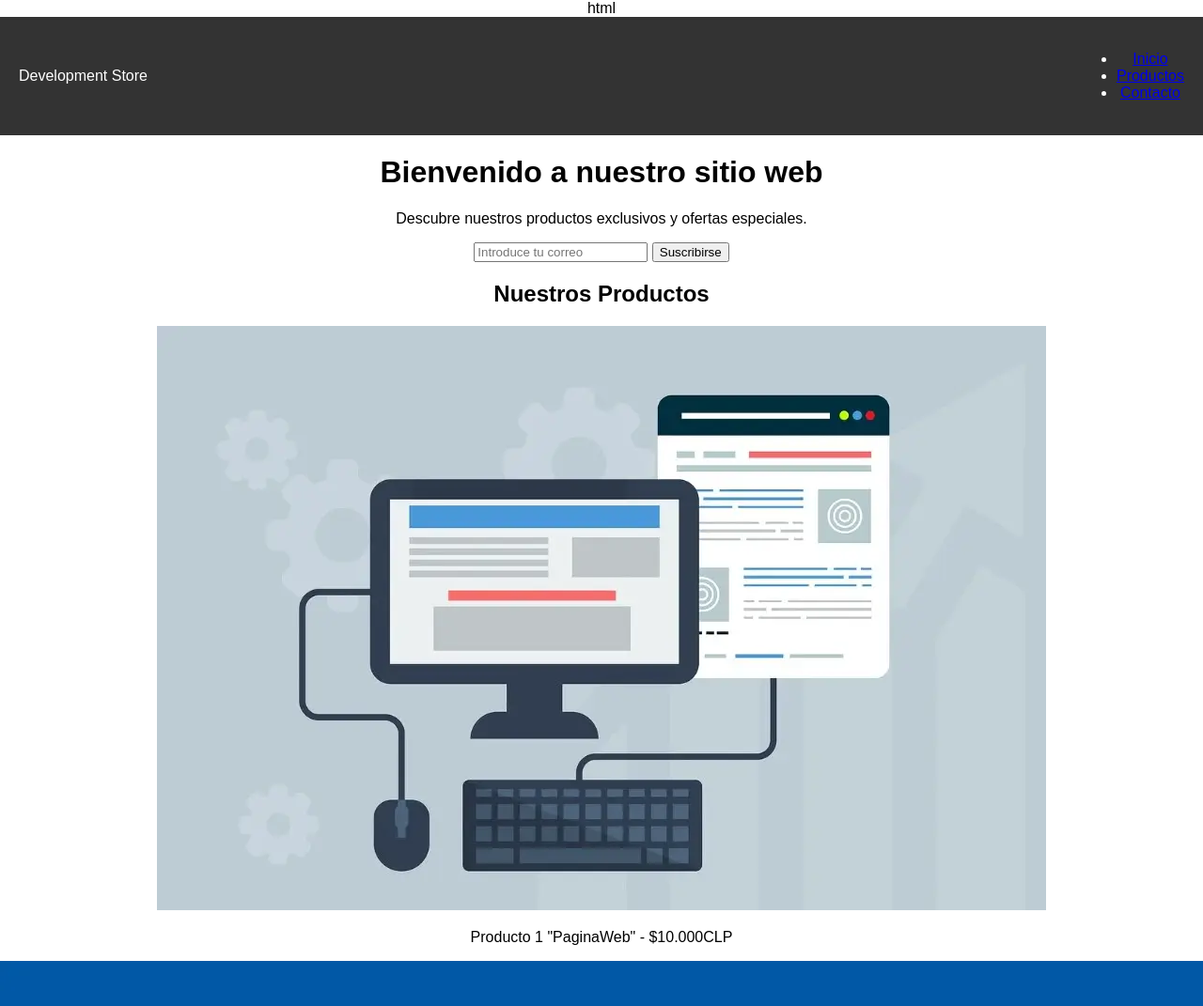
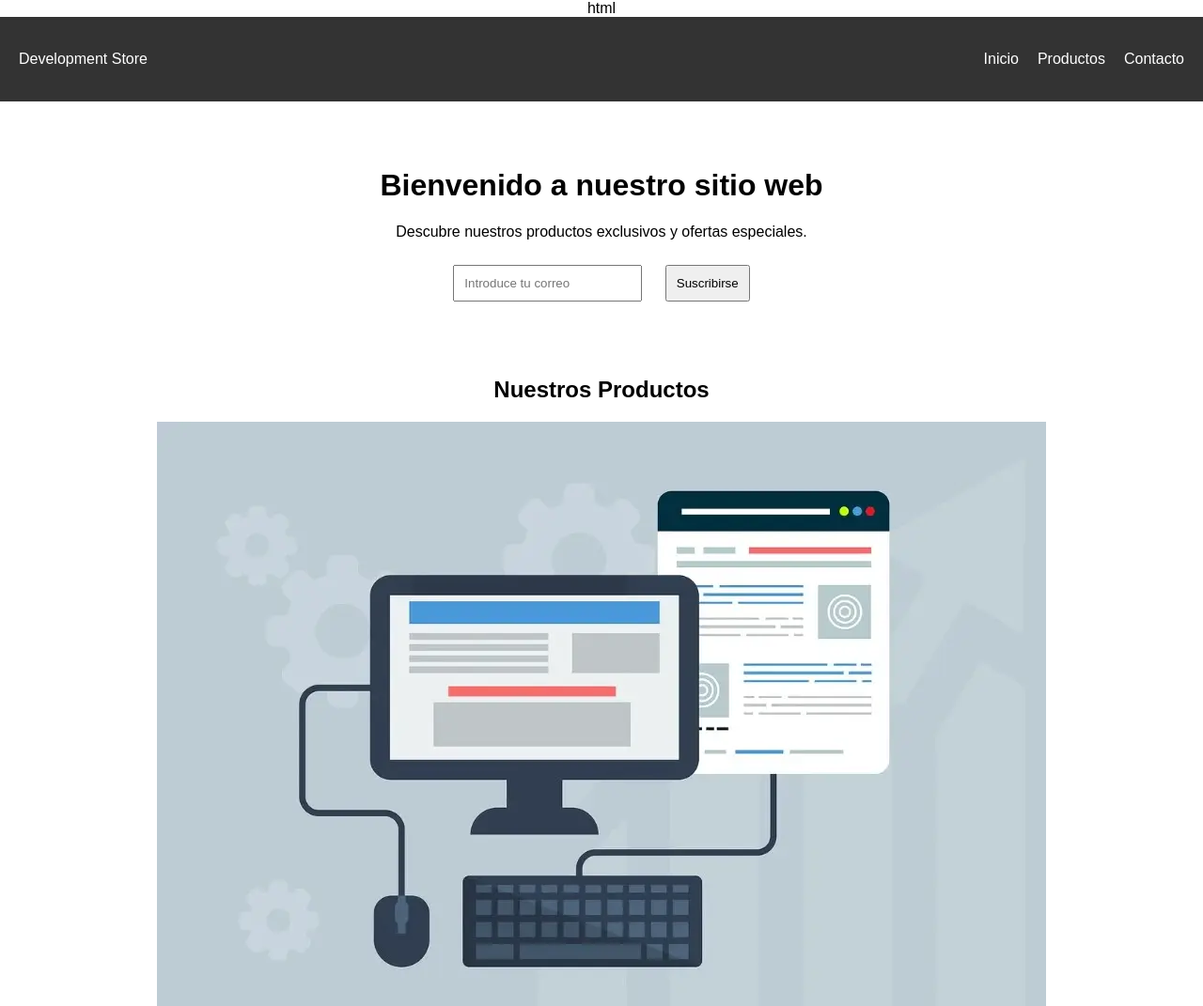
Before and after one commit to Macx3e/LandingStore, a plain HTML site: page Index.html in a window 1280 px wide. Shown: the top 1071 px of the page at 94% size. Drawn offline with Linux system fonts and the light colour scheme.

Commit message:
Se avanza con index.css, agregando más estilo a la pagina web

```diff
--- a/Index.css
+++ b/Index.css
@@ -13,3 +13,22 @@ header {
     background: #333;
     color: white;
 }
+nav ul {
+    list-style: none;
+    display: flex;
+    gap: 20px;
+}
+
+nav a {
+    color: white;
+    text-decoration: none;
+}
+
+main {
+    padding: 50px 20px;
+}
+
+form input, form button {
+    padding: 10px;
+    margin: 10px;
+}
```
